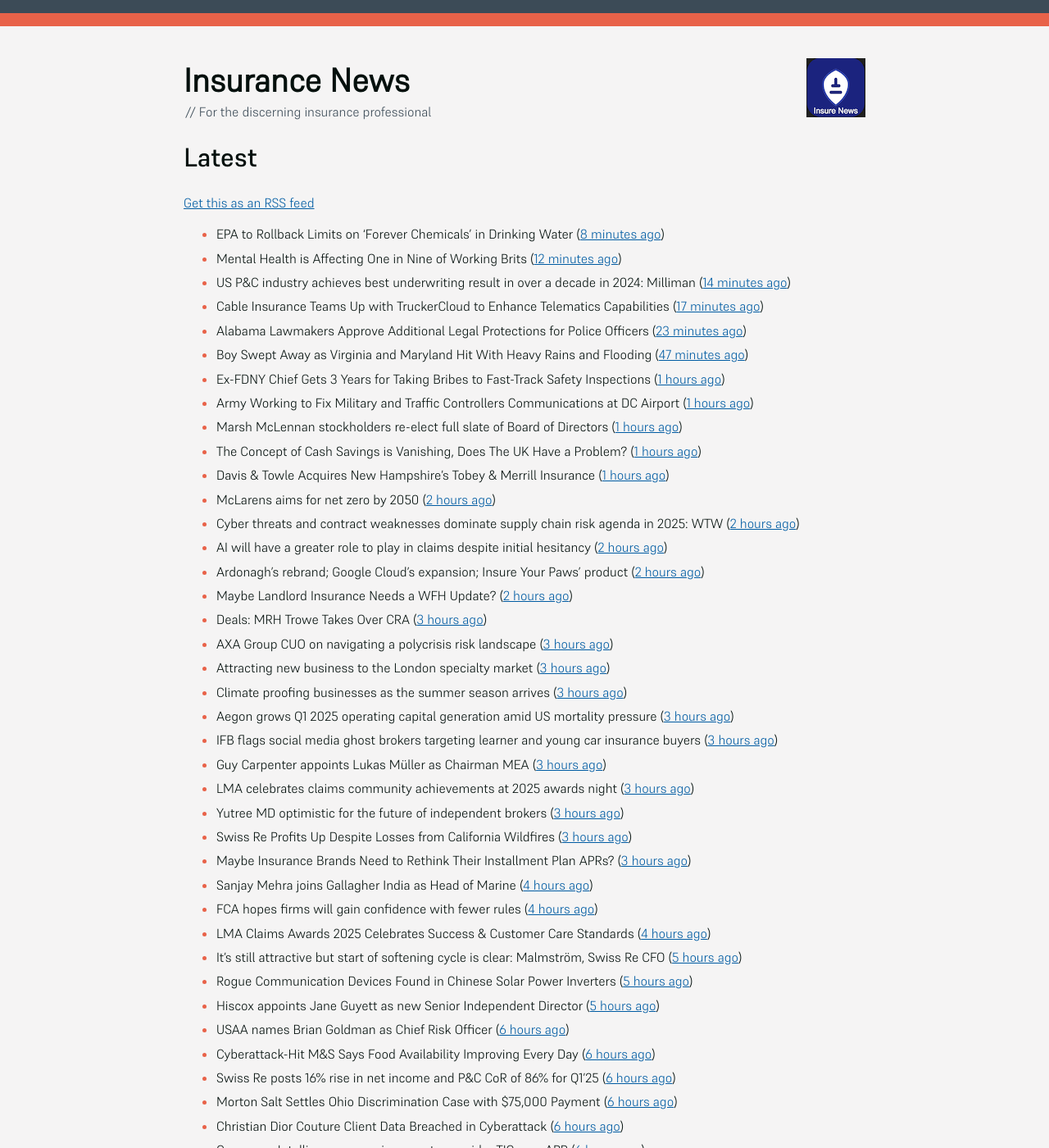
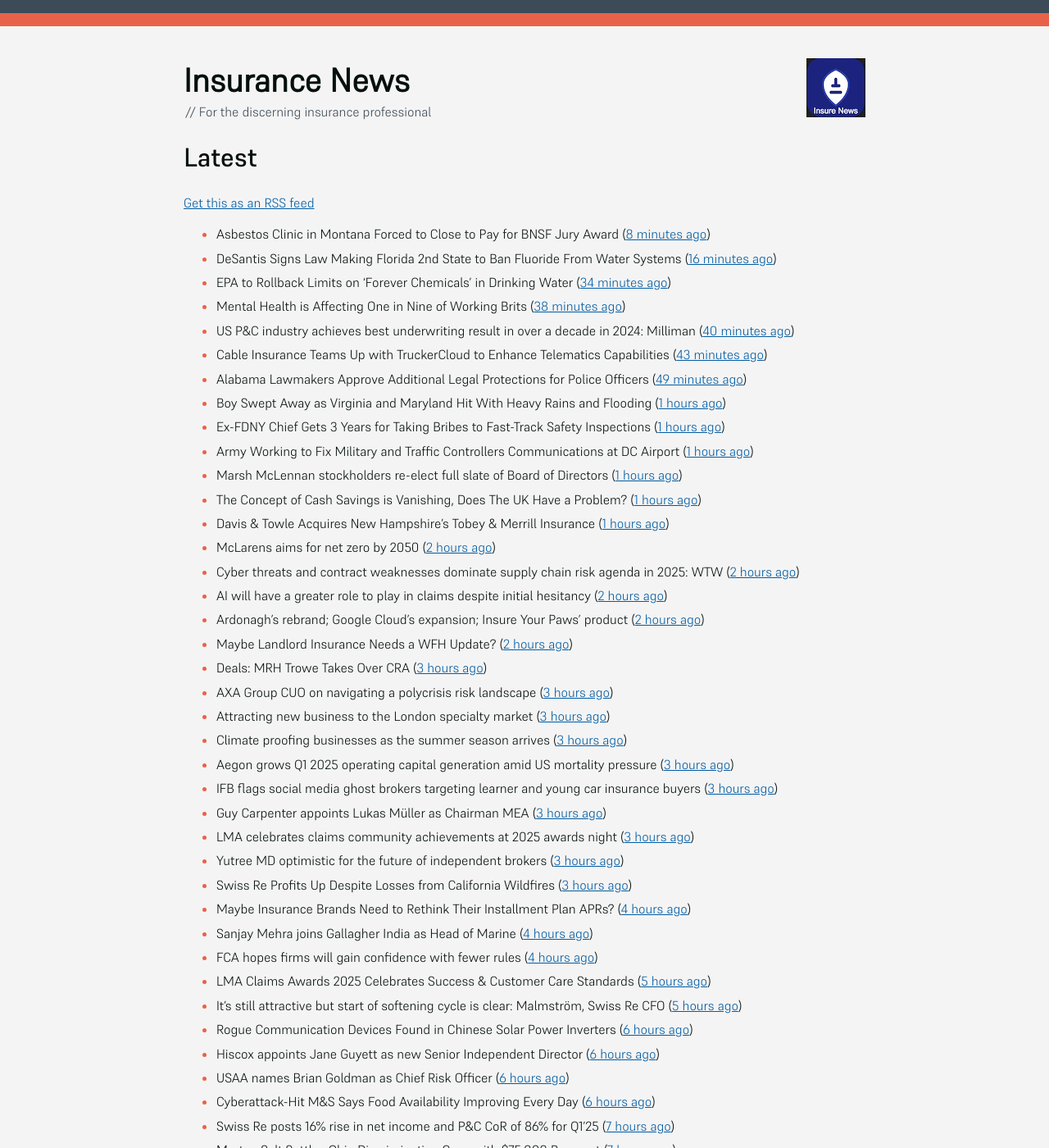
Before and after one commit to mat-0/feeds.thechels.uk, a Jekyll site: the page built from index.md, in a window 1280 px wide and 1400 px high. Shown: the whole window at 82% size. Built offline with Jekyll 4.4.1, drawn with Linux system fonts in a browser that asks for light colours; some of the changed text lies outside the part shown.

Commit message:
New Feed

```diff
--- a/index.md
+++ b/index.md
@@ -8,12 +8,14 @@ description: Latest Updates
 [Get this as an RSS feed](/feed.rss)
 
 <!-- news_marker starts -->
-- EPA to Rollback Limits on ‘Forever Chemicals’ in Drinking Water ([8 minutes ago](https://www.insurancejournal.com/news/national/2025/05/16/824047.htm))
-- Mental Health is Affecting One in Nine of Working Brits ([12 minutes ago](https://insurance-edge.net/2025/05/16/mental-health-is-affecting-one-in-nine-of-working-brits/))
-- US P&C industry achieves best underwriting result in over a decade in 2024: Milliman ([14 minutes ago](https://www.reinsurancene.ws/us-pc-industry-achieves-best-underwriting-result-in-over-a-decade-in-2024-milliman/))
-- Cable Insurance Teams Up with TruckerCloud to Enhance Telematics Capabilities ([17 minutes ago](https://www.insurtechinsights.com/cable-insurance-teams-up-with-truckercloud-to-enhance-telematics-capabilities/))
-- Alabama Lawmakers Approve Additional Legal Protections for Police Officers ([23 minutes ago](https://www.insurancejournal.com/news/southeast/2025/05/16/824044.htm))
-- Boy Swept Away as Virginia and Maryland Hit With Heavy Rains and Flooding ([47 minutes ago](https://www.insurancejournal.com/news/east/2025/05/16/824034.htm))
+- Asbestos Clinic in Montana Forced to Close to Pay for BNSF Jury Award ([8 minutes ago](https://www.insurancejournal.com/news/west/2025/05/16/824055.htm))
+- DeSantis Signs Law Making Florida 2nd State to Ban Fluoride From Water Systems ([16 minutes ago](https://www.insurancejournal.com/news/southeast/2025/05/16/824051.htm))
+- EPA to Rollback Limits on ‘Forever Chemicals’ in Drinking Water ([34 minutes ago](https://www.insurancejournal.com/news/national/2025/05/16/824047.htm))
+- Mental Health is Affecting One in Nine of Working Brits ([38 minutes ago](https://insurance-edge.net/2025/05/16/mental-health-is-affecting-one-in-nine-of-working-brits/))
+- US P&C industry achieves best underwriting result in over a decade in 2024: Milliman ([40 minutes ago](https://www.reinsurancene.ws/us-pc-industry-achieves-best-underwriting-result-in-over-a-decade-in-2024-milliman/))
+- Cable Insurance Teams Up with TruckerCloud to Enhance Telematics Capabilities ([43 minutes ago](https://www.insurtechinsights.com/cable-insurance-teams-up-with-truckercloud-to-enhance-telematics-capabilities/))
+- Alabama Lawmakers Approve Additional Legal Protections for Police Officers ([49 minutes ago](https://www.insurancejournal.com/news/southeast/2025/05/16/824044.htm))
+- Boy Swept Away as Virginia and Maryland Hit With Heavy Rains and Flooding ([1 hours ago](https://www.insurancejournal.com/news/east/2025/05/16/824034.htm))
 - Ex-FDNY Chief Gets 3 Years for Taking Bribes to Fast-Track Safety Inspections ([1 hours ago](https://www.insurancejournal.com/news/east/2025/05/16/824030.htm))
 - Army Working to Fix Military and Traffic Controllers Communications at DC Airport ([1 hours ago](https://www.insurancejournal.com/news/east/2025/05/16/824024.htm))
 - Marsh McLennan stockholders re-elect full slate of Board of Directors ([1 hours ago](https://www.reinsurancene.ws/marsh-mclennan-stockholders-re-elect-full-slate-of-board-of-directors/))
@@ -34,25 +36,25 @@ description: Latest Updates
 - LMA celebrates claims community achievements at 2025 awards night ([3 hours ago](https://www.insurancebusinessmag.com/uk/news/claims/lma-celebrates-claims-community-achievements-at-2025-awards-night-535970.aspx))
 - Yutree MD optimistic for the future of independent brokers ([3 hours ago](https://www.postonline.co.uk/news/7957767/yutree-md-optimistic-for-the-future-of-independent-brokers))
 - Swiss Re Profits Up Despite Losses from California Wildfires ([3 hours ago](https://www.insurancejournal.com/news/international/2025/05/16/824017.htm))
-- Maybe Insurance Brands Need to Rethink Their Installment Plan APRs? ([3 hours ago](https://insurance-edge.net/2025/05/16/maybe-insurance-brands-need-to-rethink-their-installment-plan-aprs/))
+- Maybe Insurance Brands Need to Rethink Their Installment Plan APRs? ([4 hours ago](https://insurance-edge.net/2025/05/16/maybe-insurance-brands-need-to-rethink-their-installment-plan-aprs/))
 - Sanjay Mehra joins Gallagher India as Head of Marine ([4 hours ago](https://www.reinsurancene.ws/sanjay-mehra-joins-gallagher-india-as-head-of-marine/))
 - FCA hopes firms will gain confidence with fewer rules ([4 hours ago](https://www.postonline.co.uk/news/7957766/fca-hopes-firms-will-gain-confidence-with-fewer-rules))
-- LMA Claims Awards 2025 Celebrates Success & Customer Care Standards ([4 hours ago](https://insurance-edge.net/2025/05/16/lma-claims-awards-2025-celebrates-success-customer-care-standards/))
+- LMA Claims Awards 2025 Celebrates Success & Customer Care Standards ([5 hours ago](https://insurance-edge.net/2025/05/16/lma-claims-awards-2025-celebrates-success-customer-care-standards/))
 - It’s still attractive but start of softening cycle is clear: Malmström, Swiss Re CFO ([5 hours ago](https://www.reinsurancene.ws/its-still-attractive-but-start-of-softening-cycle-is-clear-malmstrom-swiss-re-cfo/))
-- Rogue Communication Devices Found in Chinese Solar Power Inverters ([5 hours ago](https://www.insurancejournal.com/news/international/2025/05/16/824006.htm))
-- Hiscox appoints Jane Guyett as new Senior Independent Director ([5 hours ago](https://www.reinsurancene.ws/hiscox-appoints-jane-guyett-as-new-senior-independent-director/))
+- Rogue Communication Devices Found in Chinese Solar Power Inverters ([6 hours ago](https://www.insurancejournal.com/news/international/2025/05/16/824006.htm))
+- Hiscox appoints Jane Guyett as new Senior Independent Director ([6 hours ago](https://www.reinsurancene.ws/hiscox-appoints-jane-guyett-as-new-senior-independent-director/))
 - USAA names Brian Goldman as Chief Risk Officer ([6 hours ago](https://www.reinsurancene.ws/usaa-names-brian-goldman-as-chief-risk-officer/))
 - Cyberattack-Hit M&S Says Food Availability Improving Every Day ([6 hours ago](https://www.insurancejournal.com/news/international/2025/05/16/824002.htm))
-- Swiss Re posts 16% rise in net income and P&C CoR of 86% for Q1’25 ([6 hours ago](https://www.reinsurancene.ws/swiss-re-posts-16-rise-in-net-income-and-pc-cor-of-86-for-q125/))
-- Morton Salt Settles Ohio Discrimination Case with $75,000 Payment ([6 hours ago](https://www.insurancejournal.com/news/midwest/2025/05/16/823999.htm))
-- Christian Dior Couture Client Data Breached in Cyberattack ([6 hours ago](https://www.insurancejournal.com/news/national/2025/05/16/823975.htm))
-- Consumer Intelligence urges insurers to consider TIC over APR ([6 hours ago](https://www.insurancebusinessmag.com/uk/news/auto-motor/consumer-intelligence-urges-insurers-to-consider-tic-over-apr-535940.aspx))
-- BIBA names first female chair ([6 hours ago](https://www.insurancebusinessmag.com/uk/news/breaking-news/biba-names-first-female-chair-535939.aspx))
-- Texas Sweetens Pitch to CEOs, Boards With New State Protections ([6 hours ago](https://www.insurancejournal.com/news/southcentral/2025/05/16/823995.htm))
-- Insurance moves: Rokstone, Insurance Advisory, Evolution Claims and AXA XL ([6 hours ago](https://www.insurancebusinessmag.com/uk/news/breaking-news/insurance-moves-rokstone-insurance-advisory-evolution-claims-and-axa-xl-535937.aspx))
-- Interest in AI grows but adoption remains limited - LMA ([6 hours ago](https://www.insurancebusinessmag.com/uk/news/technology/interest-in-ai-grows-but-adoption-remains-limited--lma-535936.aspx))
+- Swiss Re posts 16% rise in net income and P&C CoR of 86% for Q1’25 ([7 hours ago](https://www.reinsurancene.ws/swiss-re-posts-16-rise-in-net-income-and-pc-cor-of-86-for-q125/))
+- Morton Salt Settles Ohio Discrimination Case with $75,000 Payment ([7 hours ago](https://www.insurancejournal.com/news/midwest/2025/05/16/823999.htm))
+- Christian Dior Couture Client Data Breached in Cyberattack ([7 hours ago](https://www.insurancejournal.com/news/national/2025/05/16/823975.htm))
+- Consumer Intelligence urges insurers to consider TIC over APR ([7 hours ago](https://www.insurancebusinessmag.com/uk/news/auto-motor/consumer-intelligence-urges-insurers-to-consider-tic-over-apr-535940.aspx))
+- BIBA names first female chair ([7 hours ago](https://www.insurancebusinessmag.com/uk/news/breaking-news/biba-names-first-female-chair-535939.aspx))
+- Texas Sweetens Pitch to CEOs, Boards With New State Protections ([7 hours ago](https://www.insurancejournal.com/news/southcentral/2025/05/16/823995.htm))
+- Insurance moves: Rokstone, Insurance Advisory, Evolution Claims and AXA XL ([7 hours ago](https://www.insurancebusinessmag.com/uk/news/breaking-news/insurance-moves-rokstone-insurance-advisory-evolution-claims-and-axa-xl-535937.aspx))
+- Interest in AI grows but adoption remains limited - LMA ([7 hours ago](https://www.insurancebusinessmag.com/uk/news/technology/interest-in-ai-grows-but-adoption-remains-limited--lma-535936.aspx))
 - Slide secures its largest cat bond yet with $250m Purple Re ([7 hours ago](https://www.reinsurancene.ws/slide-secures-its-largest-cat-bond-yet-with-250m-purple-re/))
-- Sedgwick Experts Outline Key Workers’ Comp Claims Trends ([7 hours ago](https://www.insurancejournal.com/news/national/2025/05/16/823936.htm))
+- Sedgwick Experts Outline Key Workers’ Comp Claims Trends ([8 hours ago](https://www.insurancejournal.com/news/national/2025/05/16/823936.htm))
 - Estonia Says Russia Sent Jet After Attempt to Stop Sanction-Breaking Ship ([8 hours ago](https://www.insurancejournal.com/news/international/2025/05/16/823959.htm))
 - California DoorDash Driver Pleads Guilty to Stealing $2.5M in Deliveries Scam ([8 hours ago](https://www.insurancejournal.com/news/west/2025/05/16/823989.htm))
 - People Moves: Delos Insurance Solutions Names Coffman CRO; Venbrook Promotes Lang ([8 hours ago](https://www.insurancejournal.com/news/west/2025/05/16/823705.htm))
@@ -60,19 +62,17 @@ description: Latest Updates
 - Coinbase Hackers Had Access to Customer Data Since January ([8 hours ago](https://www.insurancejournal.com/news/national/2025/05/16/823970.htm))
 - Penny Black’s Social Diary: Markerstudy’s premiere; iCan’s lassi ([8 hours ago](https://www.postonline.co.uk/people/7957568/penny-blacks-social-diary-markerstudys-premiere-icans-lassi))
 - What Tiernan will find in the Lloyd's CEO in-tray ([8 hours ago](https://www.postonline.co.uk/lloydslondon/7957720/what-tiernan-will-find-in-the-lloyds-ceo-in-tray))
-- Conflagration’s role in the wildfire equation ([8 hours ago](https://www.insurancejournal.com/blogs/cotality/2025/05/16/823947.htm))
+- Conflagration’s role in the wildfire equation ([9 hours ago](https://www.insurancejournal.com/blogs/cotality/2025/05/16/823947.htm))
 - People Moves: Zurich NA Promotes Fox to Lead National Accounts, Caminiti CUO ([14 hours ago](https://www.insurancejournal.com/news/national/2025/05/15/823985.htm))
-- FEMA Chief Says Agency Will Raise State Burden for Disasters to 50% ([14 hours ago](https://www.insurancejournal.com/news/national/2025/05/15/823980.htm))
+- FEMA Chief Says Agency Will Raise State Burden for Disasters to 50% ([15 hours ago](https://www.insurancejournal.com/news/national/2025/05/15/823980.htm))
 - How insurers can use systemic risk knowledge internally ([17 hours ago](https://www.dig-in.com/opinion/how-insurers-can-use-systemic-risk-knowledge-internally))
-- Marsh McLennan moves to Amazon cloud; ZestyAI in Connecticut and West Virginia: Insurtech news ([17 hours ago](https://www.dig-in.com/news/marsh-mclennan-to-amazon-cloud-zestyai-and-insurtech-news))
+- Marsh McLennan moves to Amazon cloud; ZestyAI in Connecticut and West Virginia: Insurtech news ([18 hours ago](https://www.dig-in.com/news/marsh-mclennan-to-amazon-cloud-zestyai-and-insurtech-news))
 - WTW report exposes shifting terrorism insurance risks ([18 hours ago](https://www.insurancebusinessmag.com/uk/news/breaking-news/wtw-report-exposes-shifting-terrorism-insurance-risks-535909.aspx))
 - Tired of Waiting on Tickets? There’s a Better Way. ([18 hours ago](https://www.insurancejournal.com/blogs/expert-insured/2025/05/15/823954.htm))
-- Tiernan calls out ‘egregious trading behaviours’ at Lloyd’s ([20 hours ago](https://www.postonline.co.uk/lloydslondon/7957765/tiernan-calls-out-egregious-trading-behaviours-at-lloyds))
-- Tesla’s Robotaxi Launch in Texas Faces Scrutiny Over Potential Accident Risks ([20 hours ago](https://www.insurancejournal.com/news/southcentral/2025/05/15/823930.htm))
-- US House Bill Reintroduced to Rid Federal Insurance Office of Subpoena Power ([20 hours ago](https://www.insurancejournal.com/news/national/2025/05/15/823897.htm))
-- Sweltering Heat Wave Hits U.S. from Dakotas to Texas ([21 hours ago](https://www.insurancejournal.com/news/southcentral/2025/05/15/823927.htm))
-- Nationwide Partners with Kadance to Offer Genomics-Based Precision Health to Life Insurance Customers ([21 hours ago](https://www.insurtechinsights.com/nationwide-partners-with-kadance-to-offer-genomics-based-precision-health-to-life-insurance-customers/))
-- Africa startups to seek new backers ([22 hours ago](https://www.dig-in.com/articles/africa-startups-to-seek-new-backers))
+- Tiernan calls out ‘egregious trading behaviours’ at Lloyd’s ([21 hours ago](https://www.postonline.co.uk/lloydslondon/7957765/tiernan-calls-out-egregious-trading-behaviours-at-lloyds))
+- Tesla’s Robotaxi Launch in Texas Faces Scrutiny Over Potential Accident Risks ([21 hours ago](https://www.insurancejournal.com/news/southcentral/2025/05/15/823930.htm))
+- Nationwide Partners with Kadance to Offer Genomics-Based Precision Health to Life Insurance Customers ([22 hours ago](https://www.insurtechinsights.com/nationwide-partners-with-kadance-to-offer-genomics-based-precision-health-to-life-insurance-customers/))
+- Africa startups to seek new backers ([23 hours ago](https://www.dig-in.com/articles/africa-startups-to-seek-new-backers))
 - Using technology to mitigate common household risks ([1 days ago](https://www.dig-in.com/podcast/using-technology-to-mitigate-common-household-risks))
 - Tinubu Secures $45 Million to Accelerate Global Leadership in Specialty Insurance SaaS ([1 days ago](https://www.insurtechinsights.com/tinubu-secures-45-million-to-accelerate-global-leadership-in-specialty-insurance-saas/))
 - Navigating the unexpected: Expert tips for effective claims management and swift recovery ([1 days ago](https://www.insurancebusinessmag.com/uk/news/property-insurance/navigating-the-unexpected-expert-tips-for-effective-claims-management-and-swift-recovery-535498.aspx))
```
